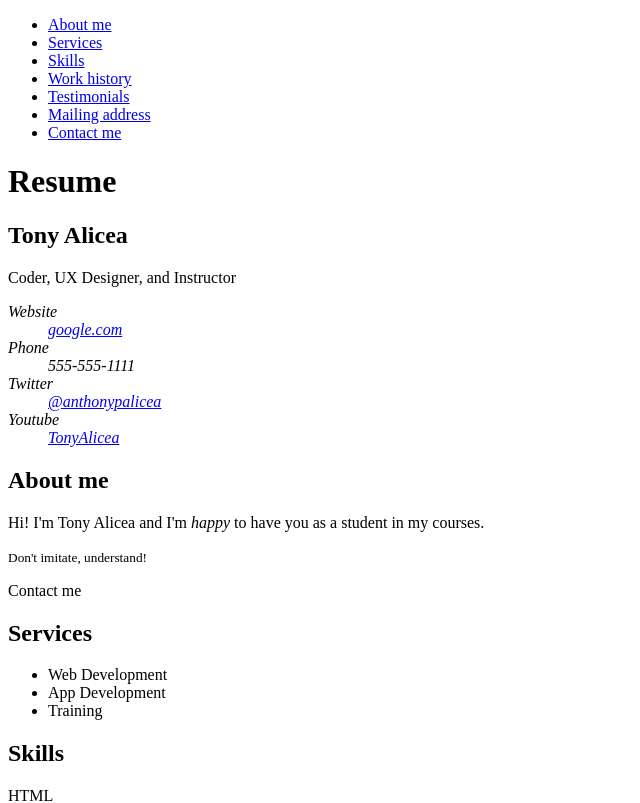
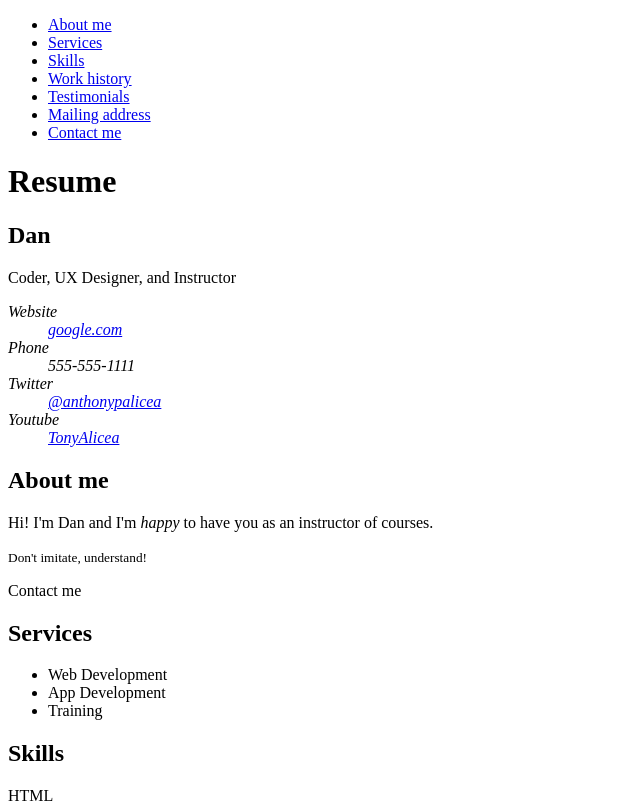
Before and after one commit to dd-obua/semantic-html, a plain HTML site: page index.html in a window 1280 px wide. Shown: the top 803 px of the page, without its empty margins (0-640 px from the left). Drawn offline with Linux system fonts and the light colour scheme.

Commit message:
Customize index file

```diff
--- a/index.html
+++ b/index.html
@@ -3,7 +3,7 @@
 
 <head>
   <meta charset="UTF-8">
-  <title>Resume of Tony Alicea</title>
+  <title>Resume of Dan</title>
 </head>
 
 <body>
@@ -22,7 +22,7 @@
   <main>
     <h1>Resume</h1>
     <section>
-      <h2>Tony Alicea</h2>
+      <h2>Dan</h2>
       <p>
         Coder, UX Designer, and Instructor
       </p>
@@ -45,7 +45,7 @@
         <h2>About me</h2>
       </header>
       <p>
-        Hi! I'm Tony Alicea and I'm <em>happy</em> to have you as a student in my courses.
+        Hi! I'm Dan and I'm <em>happy</em> to have you as an instructor of courses.
       <aside><small>Don't imitate, understand!</small></aside>
       </p>
       <footer>Contact me</footer>
```
